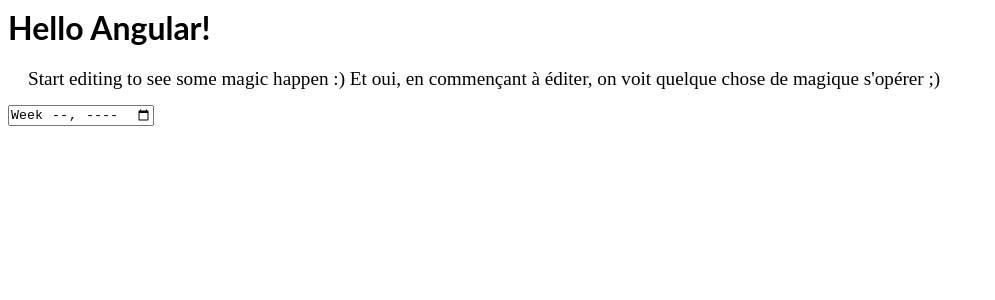
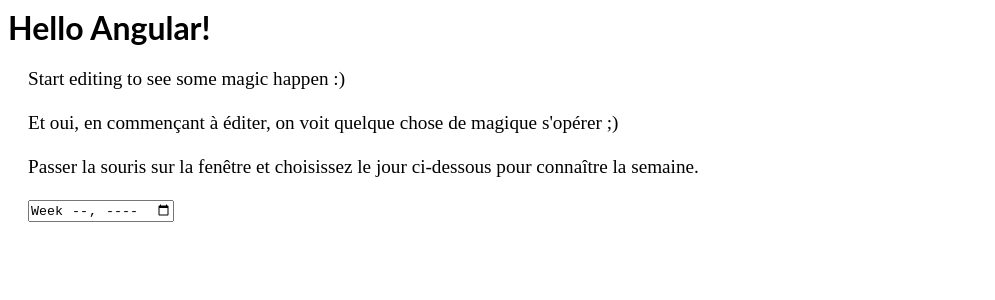
Before and after one commit to vdval/angular-kwcyn2, an Angular app: page / in a window 1280 px wide. Shown: the top 300 px of the page, without its empty margins (0-995 px from the left). Built offline with nearby package versions, Linux system fonts and the light colour scheme.

Commit message:
1 file modified

```diff
--- a/src/app/app.component.html
+++ b/src/app/app.component.html
@@ -1,6 +1,10 @@
 <hello name="{{ name }}"></hello>
 <p>
-  Start editing to see some magic happen :)
-Et oui, en commençant à éditer, on voit quelque chose de magique s'opérer ;)
+  Start editing to see some magic happen :)<br><br>
+
+Et oui, en commençant à éditer, on voit quelque chose de magique s'opérer ;)<br><br>
+Passer la souris sur la fenêtre et choisissez le jour ci-dessous pour connaître la semaine. <br><br>
+
+<input type="week" name="semaine">
+
 </p>
-<input type="week" name="semaine">
```
